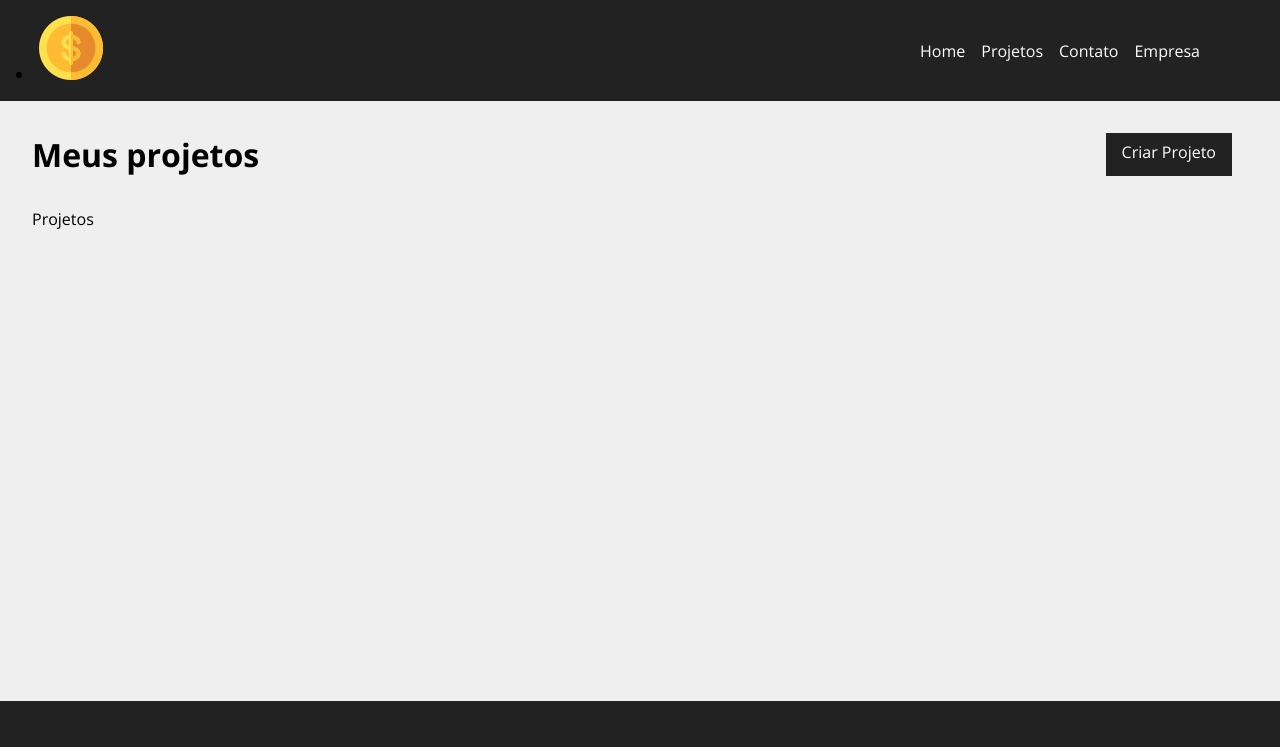
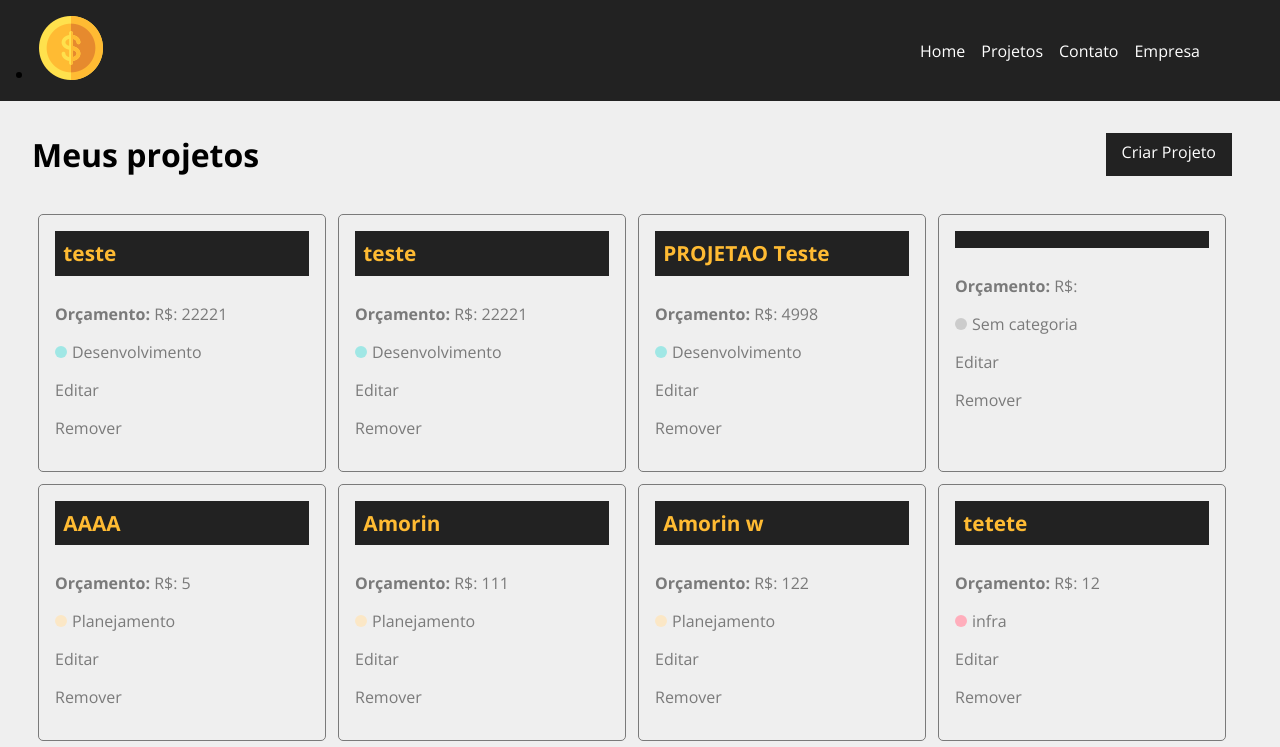
Before and after one commit to LivioReb/CostsProjectReact, a React (Create React App) app: page /projects in a window 1280 px wide. Shown: the top 747 px of the page. Built offline with nearby package versions, Linux system fonts and the light colour scheme; data requests are answered from the project's data file.

Commit message:
Resgate de projetos do BD + adiçao de cores no span

```diff
--- a/db.json
+++ b/db.json
@@ -6,7 +6,7 @@
       "const": 0,
       "service": [],
       "category": {
-        "id": "2",
+        "category_id": "2",
         "name": "Desenvolvimento"
       },
       "id": 1
@@ -17,192 +17,81 @@
       "const": 0,
       "service": [],
       "category": {
-        "id": "2",
+        "category_id": "2",
         "name": "Desenvolvimento"
       },
       "id": 2
     },
     {
-      "name": "teste",
-      "budget": "22221",
-      "const": 0,
-      "service": [],
-      "category": {
-        "id": "2",
-        "name": "Desenvolvimento"
-      },
-      "id": 3
-    },
-    {
-      "name": "teste",
-      "budget": "22221",
-      "const": 0,
-      "service": [],
-      "category": {
-        "id": "2",
-        "name": "Desenvolvimento"
-      },
-      "id": 4
-    },
-    {
-      "name": "teste",
-      "budget": "22221",
-      "const": 0,
-      "service": [],
-      "category": {
-        "id": "2",
-        "name": "Desenvolvimento"
-      },
-      "id": 5
-    },
-    {
-      "name": "Amorin ",
-      "budget": "11111",
+      "name": "PROJETAO Teste",
+      "budget": "4998",
       "category": {
         "id": "2",
         "name": "Desenvolvimento"
       },
       "const": 0,
       "service": [],
-      "id": 6
+      "id": 23
     },
     {
-      "name": "Livio Ribeiro",
-      "budget": "1111",
+      "const": 0,
+      "service": [],
+      "id": 24
+    },
+    {
       "category": {
-        "id": "5",
-        "name": "teste"
+        "id": "4",
+        "name": "Planejamento"
+      },
+      "name": "AAAA",
+      "budget": "5",
+      "const": 0,
+      "service": [],
+      "id": 25
+    },
+    {
+      "name": "Amorin ",
+      "budget": "111",
+      "category": {
+        "id": "4",
+        "name": "Planejamento"
       },
       "const": 0,
       "service": [],
-      "id": 7
+      "id": 26
     },
     {
-      "name": "Amorin ",
-      "budget": "11111",
+      "name": "Amorin w",
+      "budget": "122",
+      "category": {
+        "id": "4",
+        "name": "Planejamento"
+      },
+      "const": 0,
+      "service": [],
+      "id": 27
+    },
+    {
+      "name": "tetete",
+      "budget": "12",
       "category": {
         "id": "1",
         "name": "infra"
       },
       "const": 0,
       "service": [],
-      "id": 8
+      "id": 28
     },
     {
-      "name": "LilicaDev",
-      "budget": "222",
       "category": {
         "id": "3",
-        "name": "Deign"
+        "name": "Design"
       },
+      "name": "asd",
+      "budget": "123213",
       "const": 0,
       "service": [],
-      "id": 9
-    },
-    {
-      "name": "Amorin ",
-      "budget": "3333",
-      "category": {
-        "id": "4",
-        "name": "Planejamento"
-      },
-      "const": 0,
-      "service": [],
-      "id": 10
-    },
-    {
-      "name": "meu projeto",
-      "budget": "15000",
-      "category": {
-        "id": "2",
-        "name": "Desenvolvimento"
-      },
-      "const": 0,
-      "service": [],
-      "id": 11
-    },
-    {
-      "name": "meu projeto 2",
-      "const": 0,
-      "service": [],
-      "id": 12
-    },
-    {
-      "name": "meu projeto 2",
-      "budget": "10",
-      "category": {
-        "id": "3",
-        "name": "Deign"
-      },
-      "const": 0,
-      "service": [],
-      "id": 13
-    },
-    {
-      "name": "meu projeto 2w",
-      "budget": "12",
-      "category": {
-        "id": "2",
-        "name": "Desenvolvimento"
-      },
-      "const": 0,
-      "service": [],
-      "id": 14
-    },
-    {
-      "name": "meu projeto 2a",
-      "budget": "12",
-      "category": {
-        "id": "2",
-        "name": "Desenvolvimento"
-      },
-      "const": 0,
-      "service": [],
-      "id": 15
-    },
-    {
-      "name": "asda",
-      "budget": "112321",
-      "category": {
-        "id": "2",
-        "name": "Desenvolvimento"
-      },
-      "const": 0,
-      "service": [],
-      "id": 16
-    },
-    {
-      "name": "asdasd",
-      "budget": "1212",
-      "category": {
-        "id": "2",
-        "name": "Desenvolvimento"
-      },
-      "const": 0,
-      "service": [],
-      "id": 17
-    },
-    {
-      "name": "Livio Ribeiro Mendonça Rebouças",
-      "budget": "23123",
-      "category": {
-        "id": "4",
-        "name": "Planejamento"
-      },
-      "const": 0,
-      "service": [],
-      "id": 18
-    },
-    {
-      "name": "aasd",
-      "budget": "213123",
-      "category": {
-        "id": "4",
-        "name": "Planejamento"
-      },
-      "const": 0,
-      "service": [],
-      "id": 19
+      "id": 29
     }
   ],
   "categories": [
@@ -216,29 +105,11 @@
     },
     {
       "id": 3,
-      "name": "Deign "
+      "name": "Design "
     },
     {
       "id": 4,
       "name": "Planejamento"
-    },
-    {
-      "name": "teste",
-      "budget": "22221",
-      "const": 0,
-      "service": [],
-      "id": 5
-    },
-    {
-      "name": "teste",
-      "budget": "22221",
-      "const": 0,
-      "service": [],
-      "category": {
-        "id": "2",
-        "name": "Desenvolvimento"
-      },
-      "id": 6
     }
   ]
 }
--- a/src/Components/pages/Projects.js
+++ b/src/Components/pages/Projects.js
@@ -3,14 +3,34 @@ import Message from "../layout/Message"
 import styles from './Project.module.css'
 import Container from '../layout/Container'
 import LinkButton from "../layout/LinkButton"
+import ProjectCard from "../project/ProjectCard"
+import { useState, useEffect } from "react"
 
     function Projects(){
+        const [projects, setProjects] = useState([])
+
        const location = useLocation()
        let message = ''
 
        if(location.state){
         message = location.state.message
        }
+
+       useEffect(() =>{
+        fetch('http://localhost:5000/projects', {
+            method: 'GET',
+            headers: {
+                'Content-type': 'application/json',
+
+            },
+        })
+        .then(resp => resp.json())
+        .then(data =>{
+            console.log(data)
+            setProjects(data)
+        })
+        .catch((err) => console.log(err) )
+       }, [])
 
         return (
             <div className={styles.projects_container}>
@@ -20,7 +40,16 @@ import LinkButton from "../layout/LinkButton"
                 </div>
                 {message && <Message type="success" msg={message}/> }
                 <Container customClass="start">
-                    <p>Projetos</p>
+                    {projects && projects.length > 0 &&
+                    projects.map((project) => (
+                        <ProjectCard
+                        name={project.name}
+                        id={project.id}
+                        budget={project.budget}
+                        category={project.category}
+                        key={project.id}
+                        />
+                    ))}
                 </Container>
             </div>
         )
--- /dev/null
+++ b/src/Components/project/ProjectCard.js
@@ -0,0 +1,26 @@
+import styles from './ProjectCard.module.css';
+
+function ProjectCard({ id, name, budget, category, handleRemove }) {
+
+  console.log(category)
+    const categoryName = category && category.name ? category.name : 'Sem categoria';
+  const categoryText = categoryName.toLowerCase();
+
+  return (
+    <div className={styles.project_card}>
+      <h4>{name}</h4>
+      <p>
+        <span>Orçamento:</span> R$: {budget}
+      </p>
+      <p className={styles.category_text}>
+        <span className={`${styles[categoryText]}`}></span> {categoryName}
+      </p>
+      <div>
+        <p>Editar</p>
+        <p>Remover</p>
+      </div>
+    </div>
+  );
+}
+
+export default ProjectCard;
--- /dev/null
+++ b/src/Components/project/ProjectCard.module.css
@@ -0,0 +1,51 @@
+.project_card{
+    padding: 1em ;
+    border: 1px solid #7a7a7a;
+    border-radius: 5px;
+    width: 24%;
+    margin: 0.5%;
+}
+
+.project_card h4{
+    background-color: #222;
+    color: #ffbb33;
+    padding: 0.4em;
+    margin-bottom: 1.3em;
+    font-size: 1.3em
+}
+
+.project_card p{
+    color: #7a7a7a;
+    margin-bottom: 1em;
+}
+
+.project_card p span{
+    font-weight: bold;
+}
+
+.category_text {
+    display: flex;
+    align-items: center;
+}
+
+.category_text span{
+    display: block;
+    width: 12px;
+    height: 12px;
+    border-radius: 50%;
+    background-color: #CCC ;
+    margin-right: 5px;
+}
+
+.category_text .infra{
+background-color: #ffaebc;
+}
+.category_text .desenvolvimento{
+    background-color: #a0e7e5;
+}
+.category_text .design{
+    background-color: #b4f8c8;
+}
+.category_text .planejamento{
+    background-color: #fbe7c6;
+}
```
